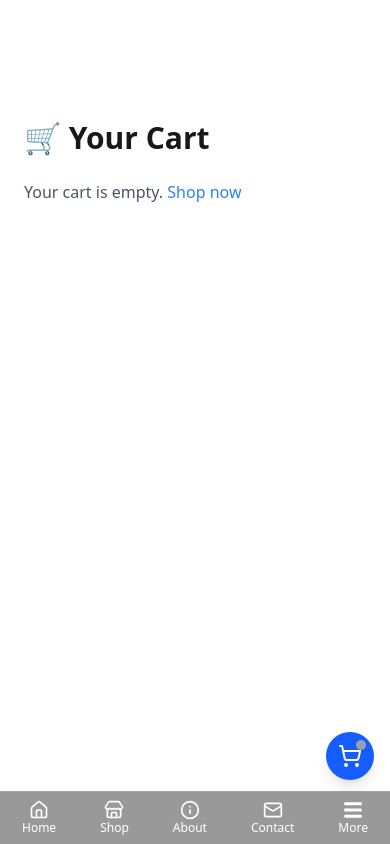
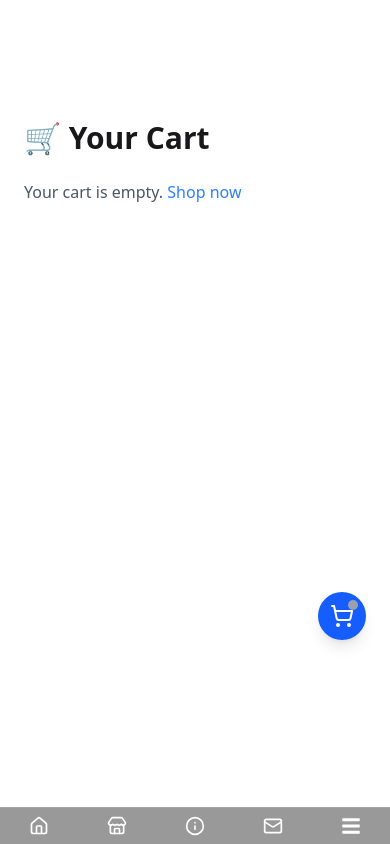
Before and after one commit to Gakenye8741/e-commerce-FrontEnd, a React (Vite) app: page /cart in a window 390 px wide. Built offline with nearby package versions, Linux system fonts and the light colour scheme.

Commit message:
made the product page look great

```diff
--- a/src/components/Navbar.tsx
+++ b/src/components/Navbar.tsx
@@ -10,7 +10,7 @@ import {
   ChevronDown,
   LayoutDashboard,
   LogOut,
-  X
+  X,
 } from "lucide-react";
 import { Link, useNavigate, useLocation } from "react-router-dom";
 import { useSelector, useDispatch } from "react-redux";
@@ -201,31 +201,33 @@ const Navbar = () => {
         <div className="flex justify-around items-center text-white text-sm py-2 relative">
           <Link to="/" className={`flex flex-col items-center ${isActive("/") ? "text-brandMid" : ""}`}>
             <Home className="w-5 h-5" />
-            <span className="text-xs">Home</span>
+            <span className="text-xs sm:inline hidden">Home</span>
           </Link>
 
           <Link to="/Shop" className={`flex flex-col items-center ${isActive("/Shop") ? "text-brandMid" : ""}`}>
             <Store className="w-5 h-5" />
-            <span className="text-xs">Shop</span>
+            <span className="text-xs sm:inline hidden">Shop</span>
           </Link>
 
           <Link to="/About" className={`flex flex-col items-center ${isActive("/About") ? "text-brandMid" : ""}`}>
             <Info className="w-5 h-5" />
-            <span className="text-xs">About</span>
+            <span className="text-xs sm:inline hidden">About</span>
           </Link>
 
-           <Link to="/Contact" className={`flex flex-col items-center ${isActive("/About") ? "text-brandMid" : ""}`}>
+          <Link to="/Contact" className={`flex flex-col items-center ${isActive("/Contact") ? "text-brandMid" : ""}`}>
             <Mail className="w-5 h-5" />
-            <span className="text-xs">Contact</span>
+            <span className="text-xs sm:inline hidden">Contact</span>
           </Link>
 
           <button onClick={() => setMoreOpen(!moreOpen)} className="flex flex-col items-center">
             <FaBars className="w-5 h-5" />
-            <span className="text-xs">More</span>
+            <span className="text-xs sm:inline hidden">More</span>
           </button>
 
-          {moreOpen && isAuthenticated && (
+          {moreOpen && (
             <div className="absolute bottom-14 right-2 bg-white shadow-lg rounded-lg text-sm w-40 z-50 text-gray-700">
+              {isAuthenticated ? (
+                <>
                   <Link
                     to={dashboardPath}
                     onClick={() => setMoreOpen(false)}
@@ -242,6 +244,25 @@ const Navbar = () => {
                   >
                     <LogOut className="w-4 h-4" /> Logout
                   </button>
+                </>
+              ) : (
+                <>
+                  <Link
+                    to="/Login"
+                    onClick={() => setMoreOpen(false)}
+                    className="flex items-center gap-2 px-4 py-2 hover:bg-gray-100"
+                  >
+                    <LogIn className="w-4 h-4" /> Login
+                  </Link>
+                  <Link
+                    to="/Register"
+                    onClick={() => setMoreOpen(false)}
+                    className="flex items-center gap-2 px-4 py-2 hover:bg-gray-100"
+                  >
+                    <UserPlus className="w-4 h-4" /> Register
+                  </Link>
+                </>
+              )}
             </div>
           )}
         </div>
@@ -250,7 +271,7 @@ const Navbar = () => {
       {/* 🛒 Floating Cart Button */}
       <button
         onClick={() => setCartDrawerOpen(true)}
-        className="fixed bottom-16 right-4 z-50 bg-blue-600 text-white p-3 rounded-full shadow-lg hover:bg-blue-700 md:hidden"
+        className="fixed bottom-51 right-6 z-50 bg-blue-600 text-white p-3 rounded-full shadow-lg hover:bg-blue-700 md:hidden"
       >
         <div className="relative">
           <ShoppingCart className="w-6 h-6" />
--- a/src/pages/CategoryPages/SubcategoryProducts.tsx
+++ b/src/pages/CategoryPages/SubcategoryProducts.tsx
@@ -266,7 +266,7 @@ const ProductsBySubcategoryPage = () => {
         </div>
 
         {/* Floating Buttons */}
-        <div className="fixed bottom-40 right-6 flex flex-col items-end space-y-3 z-50">
+        <div className="fixed bottom-66 right-6 flex flex-col items-end space-y-3 z-50">
           <button
             className="w-12 h-12 rounded-full bg-blue-600 text-white shadow-lg hover:bg-blue-700 transition flex items-center justify-center"
             onClick={() => window.scrollTo({ top: 0, behavior: "smooth" })}
```
Lines whose indentation alone changed are shown as unchanged.
